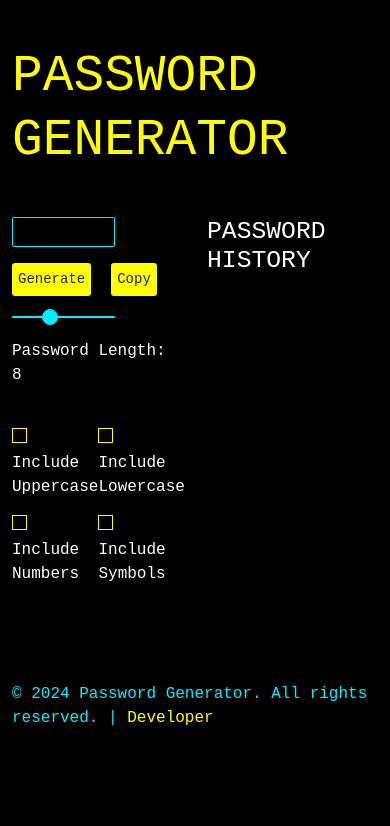
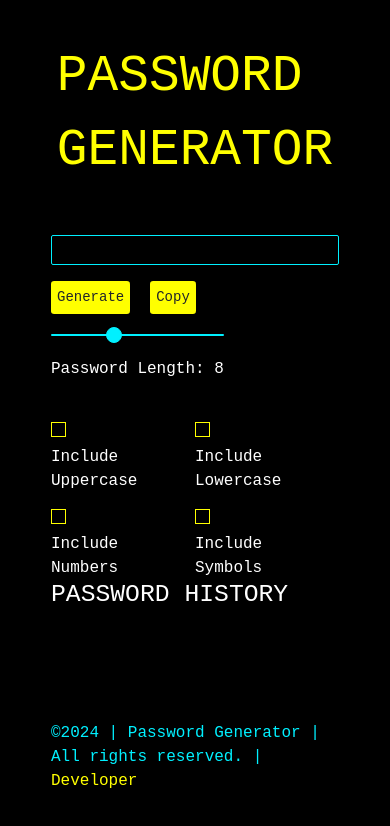
Before and after one commit to CollinsKipkemoi/PASSWORD-GENERATOR---CyberPunk-edition, a React (Vite) app: page / in a window 390 px wide. Shown: the top 826 px of the page. Built offline with nearby package versions, Linux system fonts and the light colour scheme; a web font is replaced by a local one.

Commit message:
Mobile view UI

```diff
--- a/src/App.css
+++ b/src/App.css
@@ -40,6 +40,10 @@
   gap: 20px;
   display: flex;
 
+}
+
+.parts {
+  width: 50%;
 }
 
 .buttons button {
@@ -229,7 +233,41 @@ h2,
   color: yellow;
 }
 
-.copy{
+.copy {
   cursor: pointer;
   color: yellow;
 }
+
+@media screen and (max-width: 600px) {
+  .field {
+    flex-direction: column;
+    /* align-items: center; */
+  }
+
+  .parts {
+    width: 80%;
+  }
+
+  .password-field {
+    width: 100%;
+  }
+
+  .header {
+    text-align: start;
+    display: grid;
+    row-gap: 10px;
+    place-content: center;
+  }
+
+  .buttons {
+    display: flex;
+    width: 50%;
+    justify-content: space-between;
+  }
+  .footer{
+    display: grid;
+    place-content: center;
+    width: 80%;
+    margin: 0 auto;
+  }
+}
--- a/src/components/Field.jsx
+++ b/src/components/Field.jsx
@@ -62,7 +62,7 @@ function Field() {
     }
     return (
         <div className="container container-fluid mt-2 ps-0 pe-0 field">
-            <div className="container w-50 container-fluid parts">
+            <div className="container container-fluid parts">
                 {/* password field */}
                 <p className="password-field">{generatedPassword}</p>
                 {/* generate button */}
@@ -98,7 +98,7 @@ function Field() {
 
                 </div>
             </div>
-            <div className="container w-50 container-fluid parts">
+            <div className="container container-fluid parts">
                 <h2>PASSWORD HISTORY</h2>
                 <div className="password-history">
                     <ul>
--- a/src/components/Footer.jsx
+++ b/src/components/Footer.jsx
@@ -5,7 +5,7 @@ function Footer() {
         <div className="mt-5 pt-5 footer">
             <div className="container">
                 <p>
-                    &copy; 2024 Password Generator. All rights reserved. | <a href="https://github.com/Heisenberg-x1" target="_blank">Developer</a>
+                    &copy;2024 | Password Generator | All rights reserved. | <a href="https://github.com/Heisenberg-x1" target="_blank">Developer</a>
                 </p>
             </div>
         </div>
```
Also changed, not shown: 2 other files (tests, documents, lock files or other folders).
